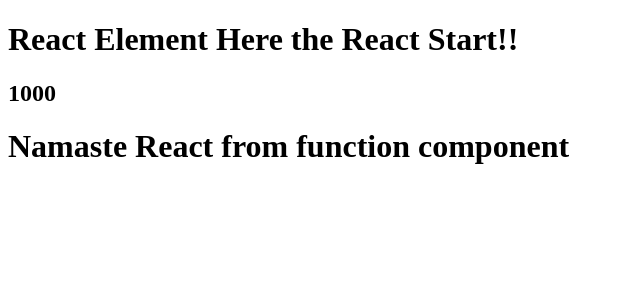
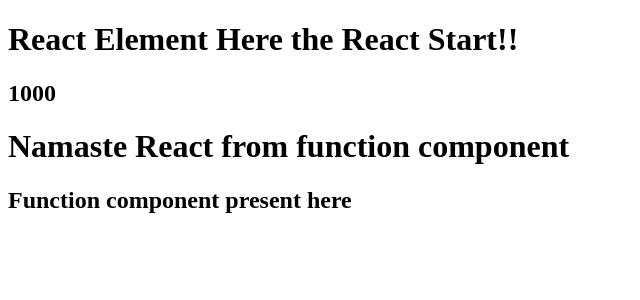
Before and after one commit to srushtikhatale45-sketch/React, a React (Vite) app: page / in a window 1280 px wide. Shown: the top 300 px of the page, without its empty margins (0-640 px from the left). Built offline with nearby package versions, Linux system fonts and the light colour scheme.

Commit message:
function based component

```diff
--- a/App.js
+++ b/App.js
@@ -35,6 +35,7 @@
        <title></title>
         <h2>{number}</h2>
         <h1>Namaste React from function component</h1>
+        <h2>Function component present here</h2>
     </div>
     )
 }
```
